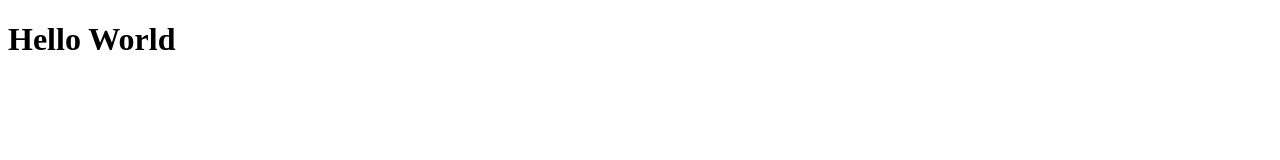
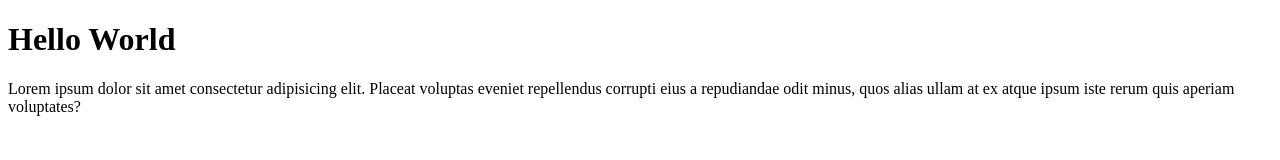
Before and after one commit to muis-dev/git-test, a plain HTML site: page index.html in a window 1280 px wide. Drawn offline with Linux system fonts and the light colour scheme.

Commit message:
menambahkan paragraph

```diff
--- a/index.html
+++ b/index.html
@@ -8,5 +8,6 @@
 </head>
 <body>
     <h1>Hello World</h1>
+    <p>Lorem ipsum dolor sit amet consectetur adipisicing elit. Placeat voluptas eveniet repellendus corrupti eius a repudiandae odit minus, quos alias ullam at ex atque ipsum iste rerum quis aperiam voluptates?</p>
 </body>
 </html>
```
